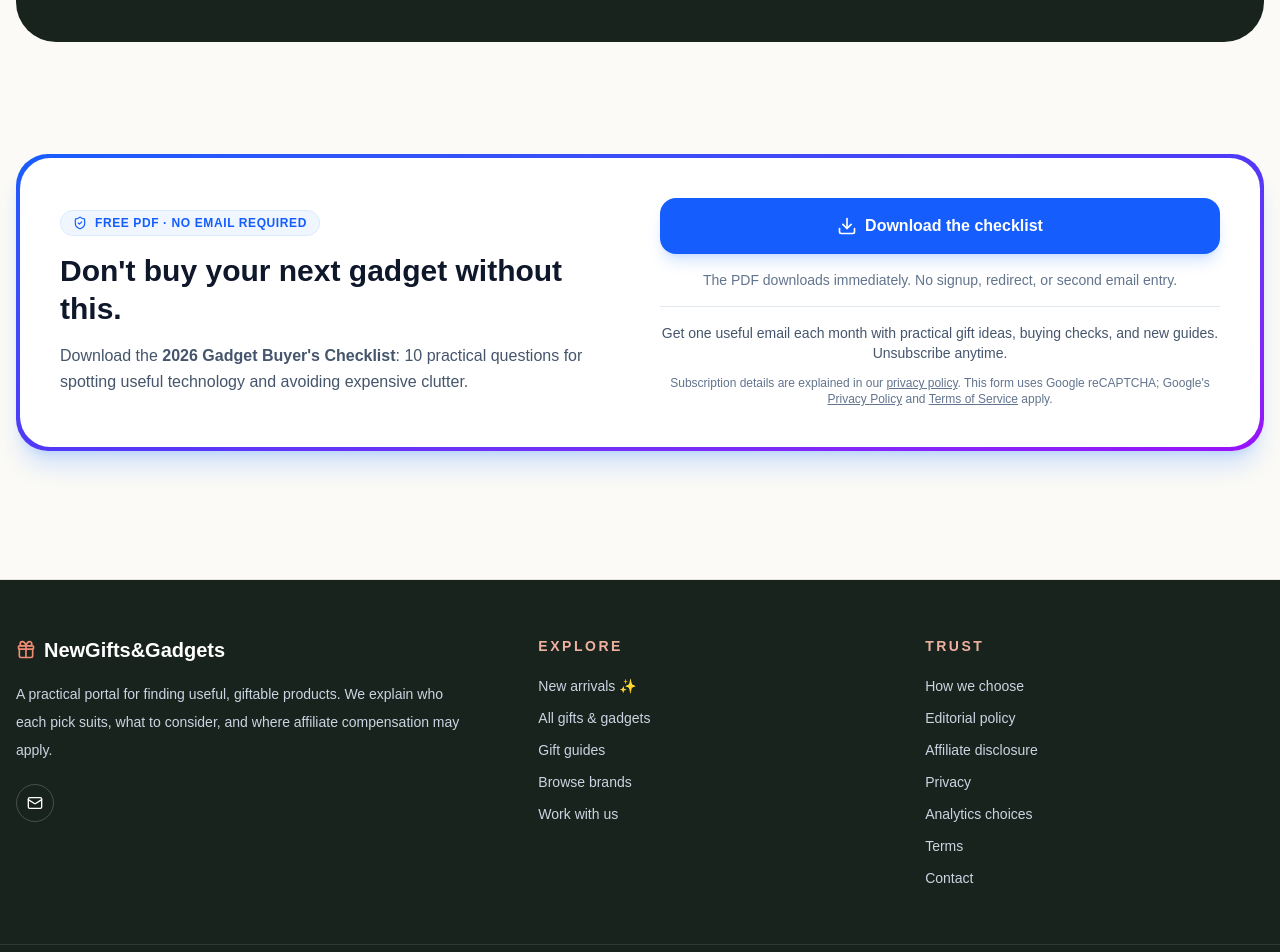
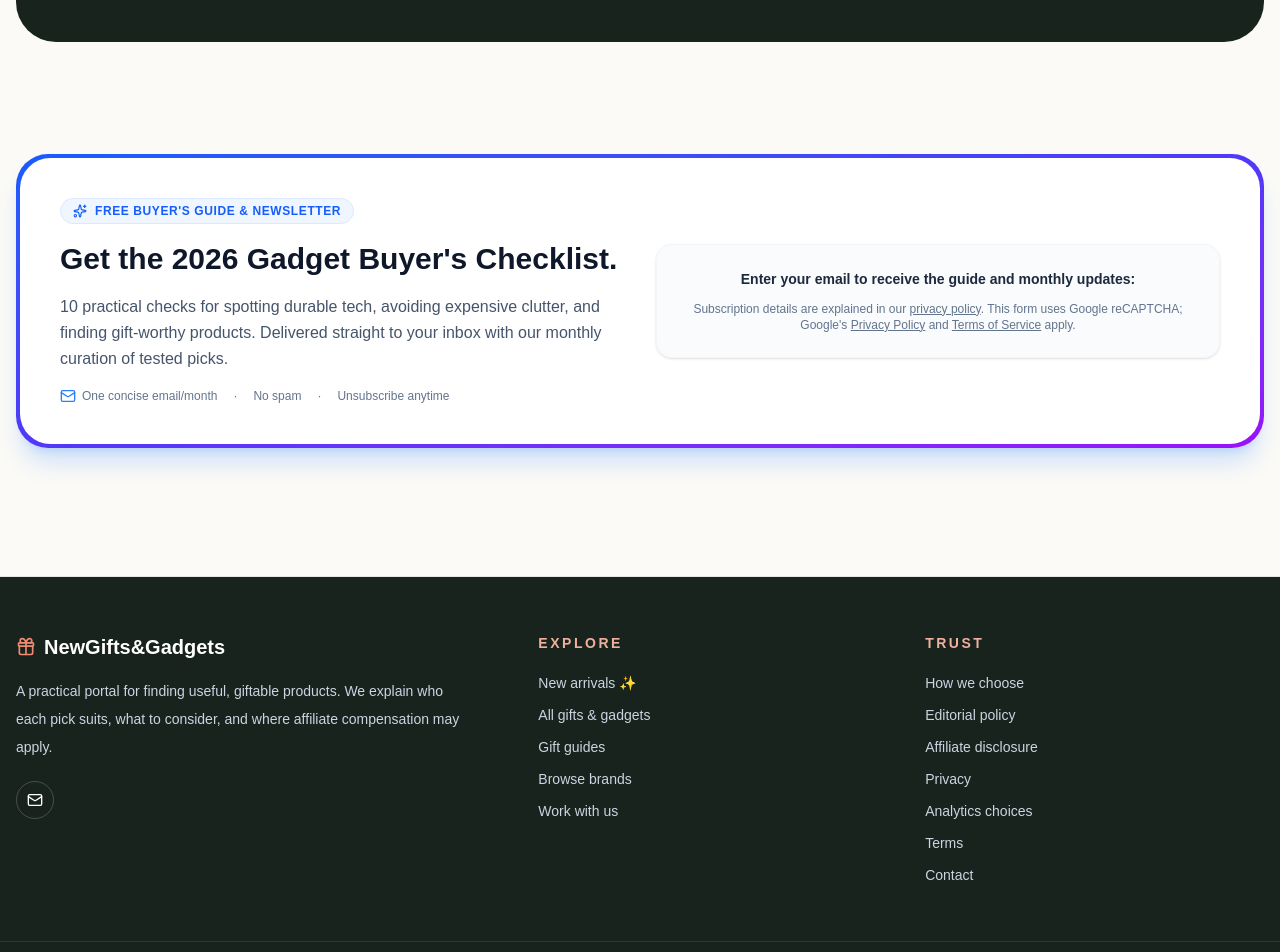
Before and after one commit to sergenet/NGG, a Next.js app: page / in a window 1280 px wide. Shown: the part 7518-8470 px from the top of the page. Built offline with nearby package versions, Linux system fonts and the light colour scheme; no server answers.

Commit message:
feat(newsletter): update lead magnet copy and require email capture for buyers checklist

```diff
--- a/src/components/NewsletterInline.tsx
+++ b/src/components/NewsletterInline.tsx
@@ -1,41 +1,35 @@
 'use client';
 
-import { Download, ShieldCheck } from 'lucide-react';
-import { trackEvent } from '@/lib/analytics';
+import { Mail, Sparkles } from 'lucide-react';
 import { EmailOctopusForm } from '@/components/EmailOctopusForm';
 
-const CHECKLIST_URL = '/downloads/2026-gadget-buyers-checklist.pdf';
-
 export function NewsletterInline() {
-  const trackDownload = () => {
-    trackEvent('file_download', {
-      event_category: 'lead_magnet',
-      event_label: '2026_gadget_buyers_checklist',
-      source: 'inline',
-    });
-  };
-
   return (
     <section id="newsletter" className="my-12 rounded-[2rem] bg-gradient-to-br from-blue-600 via-indigo-600 to-purple-600 p-1 shadow-xl shadow-blue-500/20">
-      <div className="grid grid-cols-1 items-center gap-10 rounded-[1.9rem] bg-white p-8 md:p-10 lg:grid-cols-2">
+      <div className="grid grid-cols-1 items-center gap-8 rounded-[1.9rem] bg-white p-8 md:p-10 lg:grid-cols-2">
         <div>
           <div className="mb-4 inline-flex items-center gap-2 rounded-full border border-blue-100 bg-blue-50 px-3 py-1 text-xs font-bold uppercase tracking-wider text-blue-600">
-            <ShieldCheck className="h-3.5 w-3.5" /> Free PDF · No email required
+            <Sparkles className="h-3.5 w-3.5" /> Free Buyer&apos;s Guide &amp; Newsletter
           </div>
-          <h2 className="mb-4 text-3xl font-black leading-tight text-slate-900">Don&apos;t buy your next gadget without this.</h2>
-          <p className="leading-relaxed text-slate-600">
-            Download the <strong>2026 Gadget Buyer&apos;s Checklist</strong>: 10 practical questions for spotting useful technology and avoiding expensive clutter.
+          <h2 className="mb-4 text-3xl font-black leading-tight text-slate-900">
+            Get the 2026 Gadget Buyer&apos;s Checklist.
+          </h2>
+          <p className="leading-relaxed text-slate-600 mb-4">
+            10 practical checks for spotting durable tech, avoiding expensive clutter, and finding gift-worthy products. Delivered straight to your inbox with our monthly curation of tested picks.
           </p>
+          <div className="flex items-center gap-4 text-xs text-slate-500 font-medium">
+            <span className="flex items-center gap-1.5"><Mail className="h-4 w-4 text-blue-500" /> One concise email/month</span>
+            <span>·</span>
+            <span>No spam</span>
+            <span>·</span>
+            <span>Unsubscribe anytime</span>
+          </div>
         </div>
-        <div className="space-y-4">
-          <a href={CHECKLIST_URL} download onClick={trackDownload} className="flex w-full items-center justify-center gap-2 rounded-2xl bg-blue-600 px-8 py-4 font-bold text-white shadow-lg shadow-blue-500/20 transition-all hover:bg-blue-700 active:scale-[0.98]">
-            <Download className="h-5 w-5" /> Download the checklist
-          </a>
-          <p className="text-center text-sm text-slate-500">The PDF downloads immediately. No signup, redirect, or second email entry.</p>
-          <div className="border-t border-slate-200 pt-4 text-center">
-            <p className="mb-3 text-sm text-slate-600">Get one useful email each month with practical gift ideas, buying checks, and new guides. Unsubscribe anytime.</p>
-            <EmailOctopusForm />
-          </div>
+        <div className="rounded-2xl border border-slate-100 bg-slate-50/80 p-6 shadow-sm">
+          <p className="mb-3 text-sm font-bold text-slate-800 text-center">
+            Enter your email to receive the guide and monthly updates:
+          </p>
+          <EmailOctopusForm />
         </div>
       </div>
     </section>
```
Also changed, not shown: 1 other file (tests, documents, lock files or other folders).
